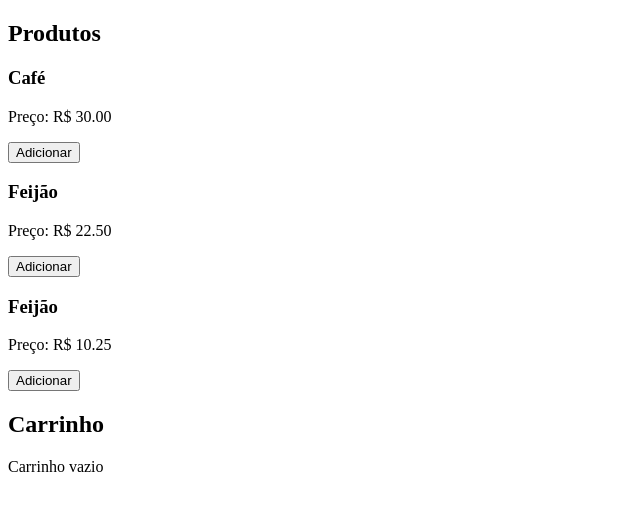
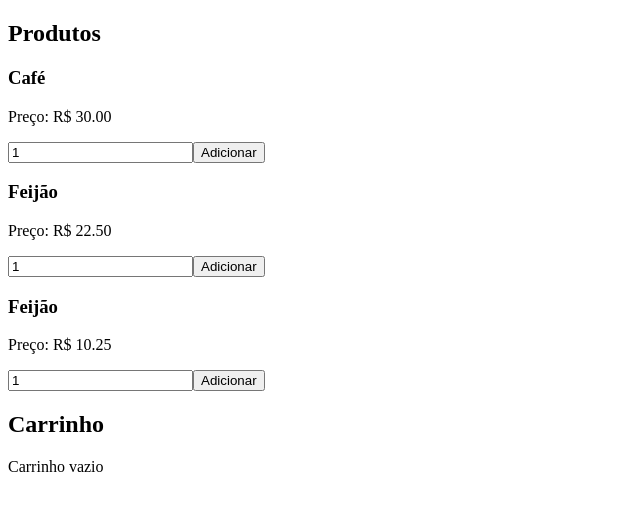
Before and after one commit to jjoollbu/market-cart-project, a React (Vite) app: page / in a window 1280 px wide. Shown: the top 510 px of the page, without its empty margins (0-640 px from the left). Built offline with nearby package versions, Linux system fonts and the light colour scheme.

Commit message:
feat: input set quantity function

```diff
--- a/src/App.jsx
+++ b/src/App.jsx
@@ -12,19 +12,20 @@ const initialProducts = [
 function App() {
   const [cart, setCart] = useState([]);
 
-  const handleAddCart = (product) => {
+  const handleAddCart = (product, quantity = 1) => {
     setCart(prevCart => {
       const existingItem = prevCart.find(item => item.id === product.id);
       if (existingItem) {
         return prevCart.map(item =>
           item.id === product.id
-            ? { ...item, quantity: item.quantity + 1 }
+            ? { ...item, quantity: item.quantity + quantity }
             : item
         );
       }
-      return [...prevCart, { ...product, quantity: 1 }];
+      return [...prevCart, { ...product, quantity }];
     });
   };
+
 
   const handleIncrement = (id) => {
     setCart(prevCart =>
--- a/src/components/ProductList/ProductList.jsx
+++ b/src/components/ProductList/ProductList.jsx
@@ -18,9 +18,17 @@ const ProductList = ({ products, onAdd }) => {
                 <div className="product" key={product.id}>
                     <h3>{product.name}</h3>
                     <p>Preço: R$ {product.price.toFixed(2)}</p>
-                    <button onClick={() => onAdd(product)}>Adicionar</button>
+                    <div>
+
+                        <input
+                            type="number"
+                            min="1"
+                            value={quantities[product.id] || 1}
+                            onChange={(e) => handleQuantityChange(product.id, e.target.value)}
+                        />
+                        <button onClick={() => onAdd(product, quantities[product.id] || 1)}>Adicionar</button>
+                    </div>
                 </div>
-
             ))}
         </div>
     )
```
